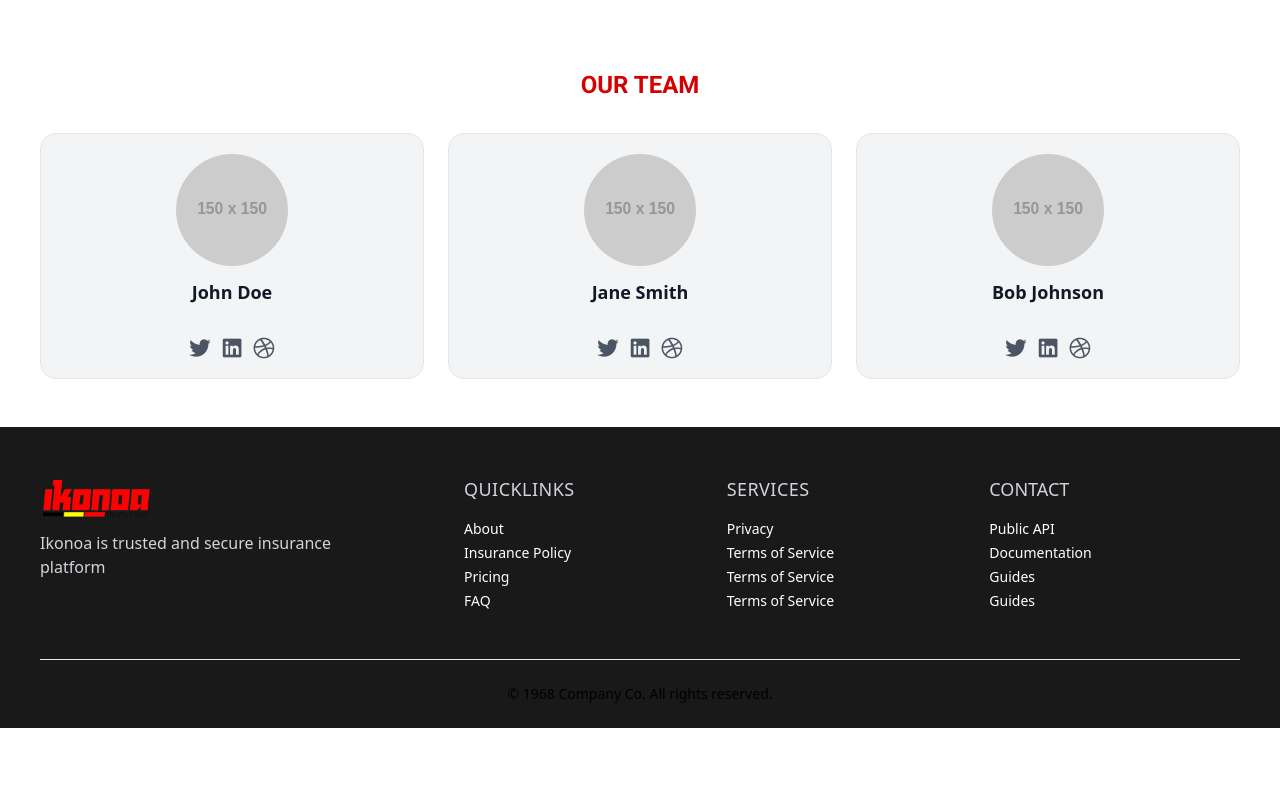
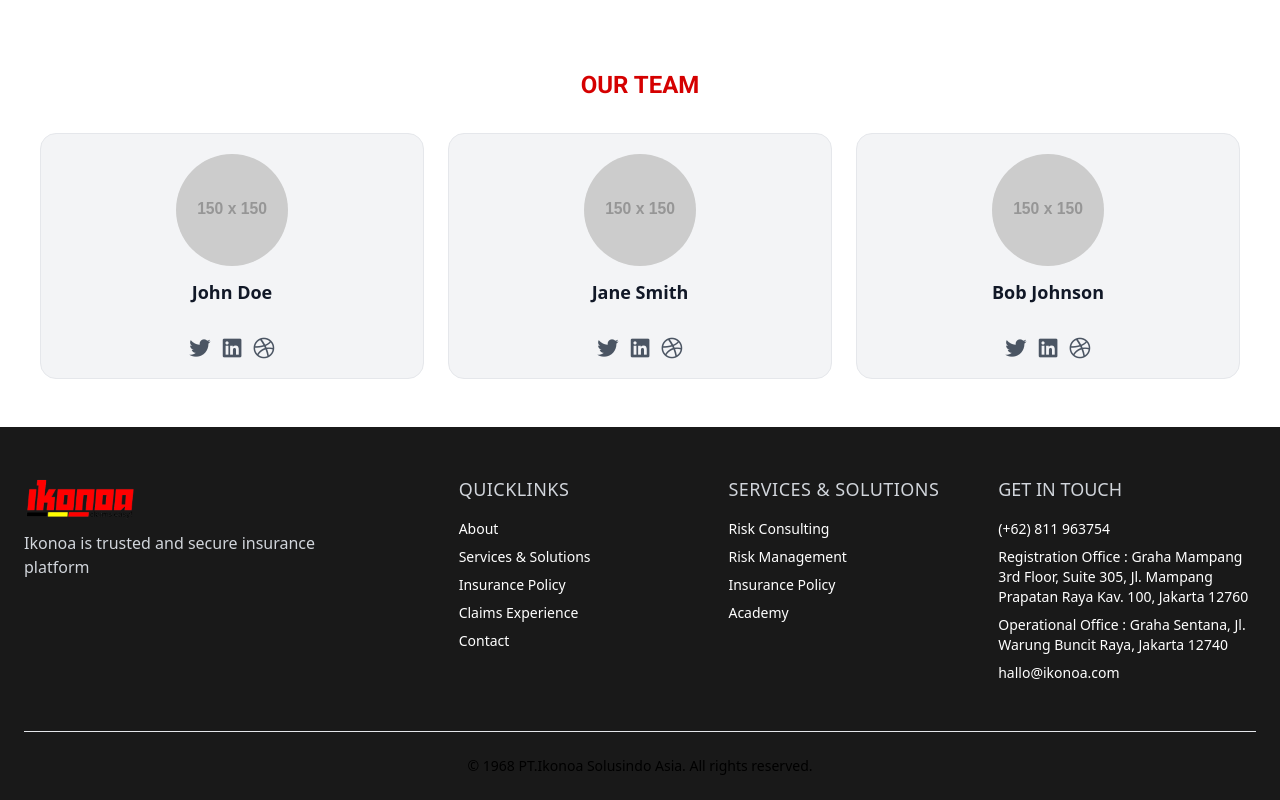
Before and after one commit to askwebsync/ikonoa-test, a Vue app: page /about in a window 1280 px wide. Shown: the part 828-1628 px from the top of the page. Before the commit the page ends 1556 px from the top, so only its background shows below. Built offline with nearby package versions, Linux system fonts and the light colour scheme.

Commit message:
First commit

```diff
--- a/src/components/Aboutpage/Hero.vue
+++ b/src/components/Aboutpage/Hero.vue
@@ -24,7 +24,7 @@
             <h2
               class="text-sm md:text-base hover:text-yellow-300 max-w-xs md:max-w-lg"
             >
-              "Claims Easily and Safely"
+              "We provide services and solutions that assist you"
             </h2>
           </div>
         </div>
--- a/src/components/Footer.vue
+++ b/src/components/Footer.vue
@@ -1,7 +1,7 @@
 <template>
-  <footer class="px-4 xl:px-10 divide-y background-footer">
+  <footer class="px-4 xl:px-6 divide-y background-footer">
     <div
-      class="container flex flex-col justify-between text-center lg:text-left py-12 mx-auto md:gap-x-6 gap-y-12 lg:flex-row lg:gap-y-0"
+      class="container mx-auto flex flex-col justify-between text-center lg:text-left py-12 md:gap-x-6 gap-y-12 lg:flex-row lg:gap-y-0"
     >
       <div class="lg:w-1/3">
         <div class="flex flex-col items-center lg:items-start gap-2">
@@ -23,61 +23,70 @@
           <h3 class="tracking-wide text-lg uppercase text-gray-300">
             Quicklinks
           </h3>
-          <ul class="space-y-1 text-white">
-            <li>
-              <a class="text-sm" href="#">About</a>
+          <ul class="space-y-2 text-white">
+            <li class="mb-2">
+              <a class="text-sm font-medium" href="#">About</a>
             </li>
-            <li>
-              <a class="text-sm" href="#">Insurance Policy</a>
+            <li class="mb-2">
+              <a class="text-sm font-medium" href="#">Services & Solutions</a>
             </li>
-            <li>
-              <a class="text-sm" href="#">Pricing</a>
+            <li class="mb-2">
+              <a class="text-sm font-medium" href="#">Insurance Policy</a>
             </li>
-            <li>
-              <a class="text-sm" href="#">FAQ</a>
+            <li class="mb-2">
+              <a class="text-sm font-medium" href="#">Claims Experience</a>
+            </li>
+            <li class="mb-2">
+              <a class="text-sm font-medium" href="#">Contact</a>
             </li>
           </ul>
         </div>
         <div class="space-y-4">
           <h3 class="tracking-wide text-lg uppercase text-gray-300">
-            Services
+            Services & Solutions
           </h3>
-          <ul class="space-y-1 text-white">
-            <li>
-              <a class="text-sm" href="#">Privacy</a>
+          <ul class="space-y-2 text-white">
+            <li class="mb-2">
+              <a class="text-sm font-medium" href="#">Risk Consulting</a>
             </li>
-            <li>
-              <a class="text-sm" href="#">Terms of Service</a>
+            <li class="mb-2">
+              <a class="text-sm font-medium" href="#">Risk Management</a>
             </li>
-            <li>
-              <a class="text-sm" href="#">Terms of Service</a>
+            <li class="mb-2">
+              <a class="text-sm font-medium" href="#">Insurance Policy</a>
             </li>
-            <li>
-              <a class="text-sm" href="#">Terms of Service</a>
+            <li class="mb-2">
+              <a class="text-sm font-medium" href="#">Academy</a>
             </li>
           </ul>
         </div>
         <div class="space-y-4">
-          <h3 class="text-lg uppercase text-gray-300">Contact</h3>
-          <ul class="space-y-1 text-white">
-            <li>
-              <a class="text-sm" href="#">Public API</a>
+          <h3 class="text-lg uppercase text-gray-300">Get In Touch</h3>
+          <ul class="space-y-2 text-white">
+            <li class="mb-2">
+              <a class="text-sm font-medium" href="#">(+62) 811 963754</a>
             </li>
-            <li>
-              <a class="text-sm" href="#">Documentation</a>
+            <li class="mb-2">
+              <a class="text-sm font-medium" href="#"
+                >Registration Office : Graha Mampang 3rd Floor, Suite 305, Jl.
+                Mampang Prapatan Raya Kav. 100, Jakarta 12760</a
+              >
             </li>
-            <li>
-              <a class="text-sm" href="#">Guides</a>
+            <li class="mb-2">
+              <a class="text-sm font-medium" href="#"
+                >Operational Office : Graha Sentana, Jl. Warung Buncit Raya,
+                Jakarta 12740</a
+              >
             </li>
-            <li>
-              <a class="text-sm" href="#">Guides</a>
+            <li class="mb-2">
+              <a class="text-sm font-medium" href="#">hallo@ikonoa.com</a>
             </li>
           </ul>
         </div>
       </div>
     </div>
     <div class="py-6 text-sm text-center dark:text-gray-400">
-      © 1968 Company Co. All rights reserved.
+      © 1968 PT.Ikonoa Solusindo Asia. All rights reserved.
     </div>
   </footer>
 </template>
--- a/src/components/Header.vue
+++ b/src/components/Header.vue
@@ -2,7 +2,7 @@
 <template>
   <header>
     <nav
-      class="container p-4 mx-auto border-b md:flex md:justify-between md:items-center xl:px-10"
+      class="container px-2 py-4 mx-auto border-b md:flex md:justify-between md:items-center xl:px-6"
     >
       <div class="flex items-center justify-between">
         <router-link :to="{ name: 'home' }" class="">
@@ -43,7 +43,7 @@
       <!-- Mobile Menu open: "block", Menu closed: "hidden" -->
       <ul
         :class="showMenu ? 'flex' : 'hidden'"
-        class="flex-col mt-8 gap-y-3 items-center text-center md:flex md:gap-y-0 md:flex-row md:gap-x-6 lg:gap-x-8 md:mt-0 cursor-pointer"
+        class="flex-col mt-8 gap-y-3 items-center text-center md:flex md:gap-y-0 md:flex-row md:gap-x-4 lg:gap-x-8 md:mt-0 cursor-pointer"
       >
         <li
           @click="showMenu = !showMenu"
@@ -57,7 +57,7 @@
           @click="showMenu = !showMenu"
           class="text-sm lg:text-base hover:text-red-600 focus:outline-none"
         >
-          <a class="font-medium">Services</a>
+          <a class="font-medium">Services & Solutions</a>
         </li>
         <li
           @click="showMenu = !showMenu"
--- a/src/components/Homepage/Academy.vue
+++ b/src/components/Homepage/Academy.vue
@@ -1,6 +1,8 @@
 <template>
   <section>
-    <div class="container mx-auto px-4 py-7 md:px-8 lg:px-12 md:py-12 lg:py-16">
+    <div
+      class="container mx-auto px-4 py-10 md:px-8 lg:px-12 md:py-12 lg:py-16"
+    >
       <div class="flex flex-col gap-2 mb-6 items-center text-center">
         <h3 class="text-xl md:text-2xl lg:text-3xl">Training</h3>
         <p class="text-sm md:text-lg tracking-tight max-w-xs lg:max-w-lg">
@@ -10,107 +12,55 @@
       </div>
       <div class="flex justify-center my-12">
         <div
-          class="flex flex-wrap justify-center md:flex-row gap-8 md:gap-12 space-y-4 px-2 lg:px-3 md:grid md:grid-cols-2 lg:grid-cols-3 md:space-y-0"
+          class="flex flex-wrap justify-center md:flex-row gap-8 md:gap-12 space-y-4 px-2 lg:px-3 md:grid md:grid-cols-2 md:space-y-0"
         >
           <div
-            class="max-w-md background-custom-misi px-5 pt-6 pb-2 rounded-xl shadow-lg transform hover:scale-105 transition duration-500"
+            class="custom-shadow-box-academy max-w-md px-4 py-4 rounded-xl shadow-lg transform hover:scale-105 transition duration-500"
           >
             <div class="relative">
-              <img
-                class="w-full rounded-xl"
-                src="/assets/img/academy1.png"
-                alt="Colors"
-              />
+              <img class="w-full" src="/assets/img/academy1.png" alt="Colors" />
             </div>
-            <h6 class="mt-4 text-2xl cursor-pointer">Health Insurance</h6>
-            <div class="flex flex-col gap-6 my-6">
-              <p class="text-sm sm:text-base md:text-lg text-gray-500">
-                Health insurance training will help you to understand better
-                about the benefits and conditions of health insurance.
+            <h6 class="mt-4 text-2xl cursor-pointer text-center">
+              Online Training
+            </h6>
+            <div class="my-6 p-3">
+              <p
+                class="text-sm sm:text-base md:text-lg text-gray-600 font-medium"
+              >
+                We provide online webinars on insurance for both Insurance
+                Officers and Non-Insurance Officers. Our webinars cover policy
+                options, claims processes, and risk management strategies.
+                Expert instructors lead each session and answer your questions.
               </p>
-              <hr />
-              <div class="flex justify-between gap-2">
-                <div class="flex gap-2">
-                  <p class="custom-p-color">Platform:</p>
-                  <p class="cursor-pointer text-red-600 hover:text-red-700">
-                    Zoom
-                  </p>
-                </div>
-                <div class="flex gap-2">
-                  <p class="custom-p-color">Time:</p>
-                  <p class="text-red-600">01/01/2023</p>
-                </div>
-              </div>
             </div>
           </div>
           <div
-            class="max-w-md background-custom-misi px-5 pt-6 pb-2 rounded-xl shadow-lg transform hover:scale-105 transition duration-500"
+            class="custom-shadow-box-academy max-w-md px-4 py-4 rounded-xl shadow-lg transform hover:scale-105 transition duration-500"
           >
             <div class="relative">
-              <img
-                class="w-full rounded-xl"
-                src="/assets/img/academy1.png"
-                alt="Colors"
-              />
+              <img class="w-full" src="/assets/img/academy1.png" alt="Colors" />
             </div>
-            <h6 class="mt-4 text-2xl cursor-pointer">Health Insurance</h6>
-            <div class="flex flex-col gap-6 my-6">
-              <p class="text-sm sm:text-base md:text-lg text-gray-500">
-                Health insurance training will help you to understand better
-                about the benefits and conditions of health insurance.
+            <h6 class="mt-4 text-2xl cursor-pointer text-center">
+              Inhouse Training
+            </h6>
+            <div class="my-6 p-3">
+              <p
+                class="text-sm sm:text-base md:text-lg text-gray-600 font-medium"
+              >
+                We offer customized in-house insurance training for companies,
+                addressing their unique challenges and opportunities. Our expert
+                instructors work with you to develop a tailored program covering
+                relevant topics, such as policy changes and risk management.
+                Contact us to learn more about our in-house training options.
               </p>
-              <hr />
-              <div class="flex justify-between gap-2">
-                <div class="flex gap-2">
-                  <p class="custom-p-color">Platform:</p>
-                  <p class="cursor-pointer text-red-600 hover:text-red-700">
-                    Zoom
-                  </p>
-                </div>
-                <div class="flex gap-2">
-                  <p class="custom-p-color">Time:</p>
-                  <p class="text-red-600">01/01/2023</p>
-                </div>
-              </div>
-            </div>
-          </div>
-          <div
-            class="max-w-md background-custom-misi px-5 pt-6 pb-2 rounded-xl shadow-lg transform hover:scale-105 transition duration-500"
-          >
-            <div class="relative">
-              <img
-                class="w-full rounded-xl"
-                src="/assets/img/academy1.png"
-                alt="Colors"
-              />
-            </div>
-            <h6 class="mt-4 text-2xl cursor-pointer">Health Insurance</h6>
-            <div class="flex flex-col gap-6 my-6">
-              <p class="text-sm sm:text-base md:text-lg text-gray-500">
-                Health insurance training will help you to understand better
-                about the benefits and conditions of health insurance.
-              </p>
-              <hr />
-              <div class="flex justify-between gap-2">
-                <div class="flex gap-2">
-                  <p class="custom-p-color">Platform:</p>
-                  <p class="cursor-pointer text-red-600 hover:text-red-700">
-                    Zoom
-                  </p>
-                </div>
-                <div class="flex gap-2">
-                  <p class="custom-p-color">Time:</p>
-                  <p class="text-red-600">01/01/2023</p>
-                </div>
-              </div>
             </div>
           </div>
         </div>
       </div>
-      <div class="text-center mt-12">
+      <div class="text-center my-12">
         <a
           href="#_"
-          class="relative inline-flex items-center justify-center p-4 px-6 py-3 overflow-hidden font-medium text-indigo-600 transition duration-300 ease-out border-2 border-red-500 rounded-full shadow-md group"
+          class="inline-flex items-center justify-center p-4 px-6 py-3 overflow-hidden font-medium text-indigo-600 transition duration-300 ease-out border-2 border-red-500 rounded-full shadow-md group"
         >
           <span
             class="absolute inset-0 flex items-center justify-center w-full h-full text-white duration-300 -translate-x-full bg-red-500 group-hover:translate-x-0 ease"
@@ -134,7 +84,7 @@
             class="absolute flex items-center justify-center w-full h-full text-red-500 transition-all duration-300 transform group-hover:translate-x-full ease"
             >Learn More</span
           >
-          <span class="relative invisible">Learn More</span>
+          <span class="invisible">Learn More</span>
         </a>
       </div>
     </div>
@@ -176,10 +126,9 @@ h6 {
 p {
   font-family: "Roboto";
 }
-.custom-p-color {
-  color: #17171f;
-}
-hr {
-  border: 1px solid black;
+
+.custom-shadow-box-academy {
+  box-shadow: rgba(0, 0, 0, 0.05) 0px 0px 0px 1px,
+    rgb(209, 213, 219) 0px 0px 0px 1px inset;
 }
 </style>
--- a/src/components/Homepage/Hero.vue
+++ b/src/components/Homepage/Hero.vue
@@ -15,16 +15,16 @@
         <div class="flex justify-center items-center h-full gap-12 py-2">
           <div class="text-center center px-6">
             <h1
-              class="text-2xl sm:text-3xl md:text-5xl xl:text-6xl mb-5 md:mb-10 hover:text-red-600 max-w-3xl"
+              class="text-2xl sm:text-3xl md:text-5xl xl:text-6xl mb-5 md:mb-10 hover:text-red-600 max-w-3xl uppercase leading-8"
             >
               Maintain Your Peace of Mind by Resolving Insurance <br /><span
                 >Claims Easily and Safely</span
               >
             </h1>
             <h2
-              class="text-sm md:text-base hover:text-yellow-300 max-w-xs md:max-w-lg"
+              class="text-sm md:text-base max-w-xs md:max-w-lg capitalize hover:text-yellow-300"
             >
-              “Claim is The Moment of Truth When You Buy an Insurance Policy”
+              “Claim is the moment of truth when you buy an insurance policy”
             </h2>
           </div>
         </div>
--- a/src/components/Homepage/Services.vue
+++ b/src/components/Homepage/Services.vue
@@ -5,24 +5,30 @@
         class="grid md:grid-cols-3 gap-8 justify-items-center text-center md:justify-items-start md:text-left"
       >
         <div class="flex flex-col gap-1 md:self-center max-w-lg">
-          <h3 class="text-xl md:text-2xl lg:text-3xl">Services</h3>
-          <h2 class="text-xl md:text-2xl lg:text-3xl">
-            Services we will can help you with
+          <h3 class="text-xl md:text-2xl lg:text-3xl uppercase mb-1">
+            Services & Solution
+          </h3>
+          <h2 class="text-xl md:text-2xl lg:text-3xl tracking-tight">
+            We will assist you in managing your assets, risks and insurance
+            needs, including in claim settlements to be faster, precise and
+            accurate
           </h2>
-          <p class="text-sm md:text-lg tracking-tight max-w-xs lg:max-w-lg">
+          <!-- <p class="text-sm md:text-lg tracking-tight max-w-xs lg:max-w-lg">
             We provide services that assist you in managing and claiming your
             insurance policy
-          </p>
+          </p> -->
         </div>
-        <div class="flex flex-col mt-4 gap-6 md:gap-8 md:mt-8">
+        <div class="flex flex-col mt-4 gap-8 md:gap-10 md:mt-8">
           <div
             class="flex flex-col max-w-sm p-6 background-card custom-shadow-card"
           >
             <div class="self-center md:self-start">
-              <img src="/assets/img/consulting.png" class="mb-4" />
+              <img src="/assets/img/consulting.png" class="w-12 h-12 mb-4" />
             </div>
             <a href="#">
-              <h1 class="mb-2 text-2xl">Ikonoa Risk Consulting</h1>
+              <h1 class="text-xl md:text-2xl lg:text-3xl mb-2">
+                Risk Consulting
+              </h1>
             </a>
             <h6 class="my-3 text-base sm:text-base md:text-lg tracking-tight">
               We can carry out a risk survey according to your needs, including
@@ -30,15 +36,16 @@
               wherever these risks are located.
             </h6>
           </div>
-
           <div
             class="flex flex-col max-w-sm p-6 background-card custom-shadow-card"
           >
             <div class="self-center md:self-start">
-              <img src="/assets/img/insurance.png" class="mb-4" />
+              <img src="/assets/img/insurance.png" class="w-12 h-12 mb-4" />
             </div>
             <a href="#">
-              <h1 class="mb-2 text-2xl">Ikonoa Agency</h1>
+              <h1 class="text-xl md:text-2xl lg:text-3xl mb-2">
+                Insurance Policy
+              </h1>
             </a>
             <h6 class="my-3 text-base sm:text-base md:text-lg tracking-tight">
               We provide the best and most trusted insurance companies with the
@@ -46,16 +53,18 @@
             </h6>
           </div>
         </div>
-        <div class="flex flex-col gap-6 md:gap-8">
+        <div class="flex flex-col gap-8 md:gap-10">
           <div
             class="flex flex-col max-w-sm p-6 background-card custom-shadow-card"
           >
             <div class="self-center md:self-start">
-              <img src="/assets/img/warning.png" class="mb-4" />
+              <img src="/assets/img/warning.png" class="w-12 h-12 mb-4" />
             </div>
 
             <a href="#">
-              <h1 class="mb-2 text-2xl">Ikonoa Risk Management</h1>
+              <h1 class="text-xl md:text-2xl lg:text-3xl mb-2">
+                Risk Management
+              </h1>
             </a>
             <h6 class="my-3 text-base sm:text-base md:text-lg tracking-tight">
               We identify and analyze loss exposures and take steps to minimize
@@ -67,11 +76,11 @@
             class="flex flex-col max-w-sm p-6 background-card custom-shadow-card"
           >
             <div class="self-center md:self-start">
-              <img src="/assets/img/academy.png" class="mb-4" />
+              <img src="/assets/img/academy.png" class="w-12 h-12 mb-4" />
             </div>
 
             <a href="#">
-              <h1 class="mb-2 text-2xl">Ikonoa Academy</h1>
+              <h1 class="text-xl md:text-2xl lg:text-3xl mb-2">Academy</h1>
             </a>
             <h6 class="my-3 text-base sm:text-base md:text-lg tracking-tight">
               We have training programs aimed at enhancing the skills and
```
Also changed, not shown: src/components/Aboutpage/VisiMisi.vue (+1 -6 lines), src/components/Homepage/Achievment.vue (+8 -14 lines), public/assets/img/background17.jpg (renamed from public/assets/img/s-o-c-i-a-l-c-u-t-1RT4txDDAbM-unsplash.jpg).
